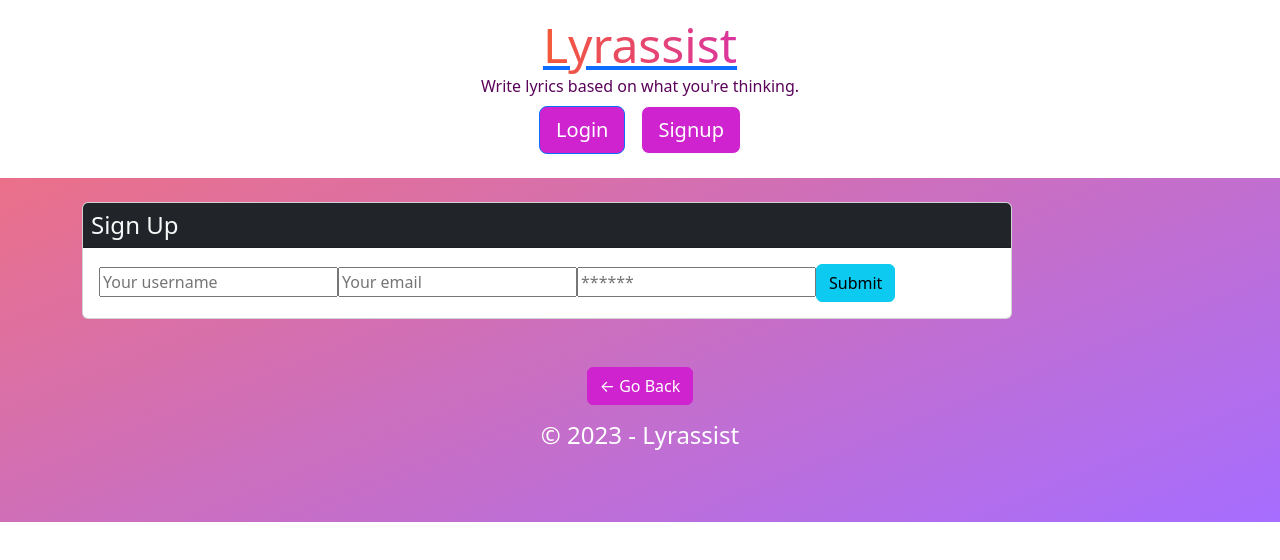
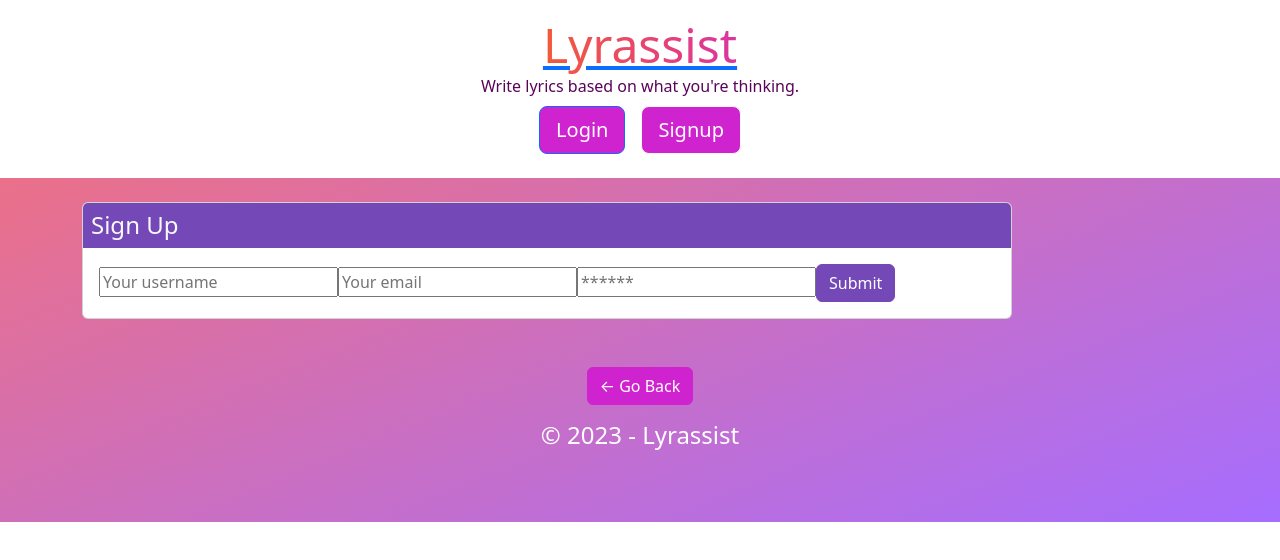
Before and after one commit to Rbustan0/Lyrassist, a React (Create React App) app in the folder client/: page /signup in a window 1280 px wide. Shown: the top 560 px of the page. Built offline with nearby package versions, Linux system fonts and the light colour scheme.

Commit message:
signup changes

```diff
--- a/client/src/pages/Signup.js
+++ b/client/src/pages/Signup.js
@@ -44,7 +44,7 @@ const Signup = () => {
     <main className="flex-row justify-center mb-4">
       <div className="col-12 col-lg-10">
         <div className="card">
-          <h4 className="card-header bg-dark text-light p-2">Sign Up</h4>
+          <h4 className="card-header text-light p-2" style={{ backgroundColor: '#7548b8', borderColor: '#7548b8' }}>Sign Up</h4>
           <div className="card-body">
             {data ? (
               <p>
@@ -78,8 +78,8 @@ const Signup = () => {
                   onChange={handleChange}
                 />
                 <button
-                  className="btn btn-block btn-info"
-                  style={{ cursor: 'pointer' }}
+                  className="btn btn-block btn-info text-white"
+                    style={{ cursor: 'pointer', backgroundColor: '#7548b8', borderColor: '#7548b8' }}
                   type="submit"
                 >
                   Submit
```
